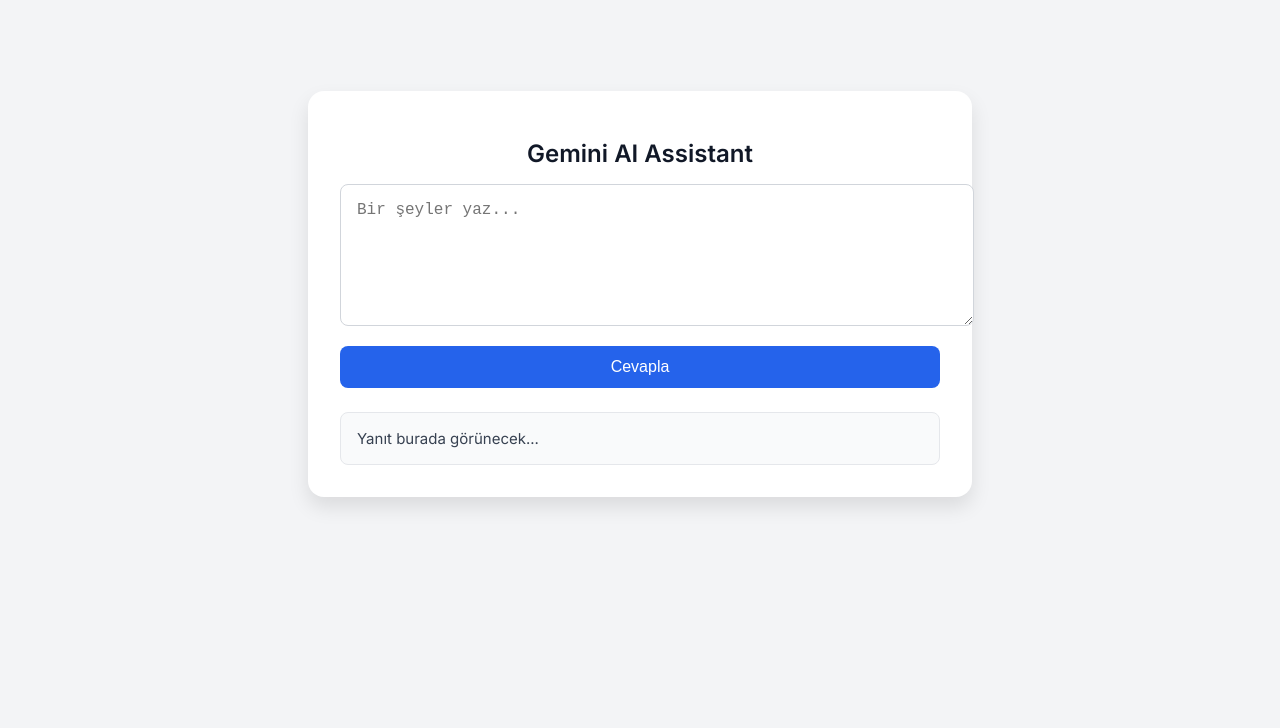
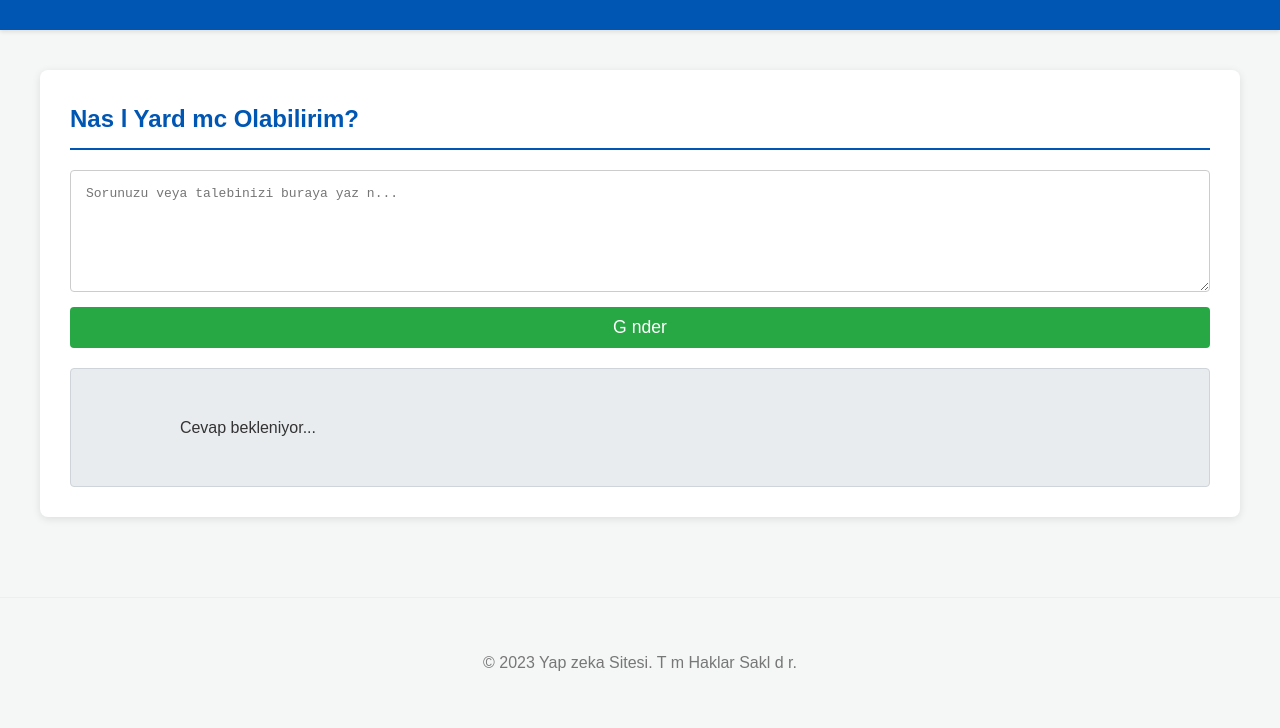
Before and after one commit to ferhadsultan98/testing, a plain HTML site: page index.html in a window 1280 px wide. Shown: the part 106-834 px from the top of the page. Before the commit the page ends 800 px from the top, so only its background shows below. Drawn offline with Linux system fonts and the light colour scheme.

Commit message:
Update index.html.

```diff
--- a/index.html
+++ b/index.html
@@ -1,110 +1,233 @@
 <!DOCTYPE html>
-<html lang="en">
+<html lang="tr">
 <head>
     <meta charset="UTF-8">
-  <title>Gemini AI Chat</title>
     <meta name="viewport" content="width=device-width, initial-scale=1.0">
-  <link href="https://fonts.googleapis.com/css2?family=Inter:wght@400;600&display=swap" rel="stylesheet">
+    <title>Yap zeka Sitesi</title>
     <style>
         body {
+            font-family: 'Arial', sans-serif;
             margin: 0;
             padding: 0;
-      font-family: 'Inter', sans-serif;
-      background: #f3f4f6;
-      display: flex;
-      justify-content: center;
-      align-items: center;
-      height: 100vh;
+            background-color: #f4f7f6;
+            color: #333;
+            line-height: 1.6;
         }
 
         .container {
-      background: #fff;
-      padding: 2rem;
-      border-radius: 16px;
-      box-shadow: 0 10px 20px rgba(0,0,0,0.1);
-      width: 90%;
-      max-width: 600px;
+            max-width: 1200px;
+            margin: 0 auto;
+            padding: 20px;
         }
 
-    h1 {
-      font-size: 24px;
-      margin-bottom: 1rem;
+        header {
+            background-color: #0056b3;
+            color: white;
+            padding: 1rem 0;
             text-align: center;
-      color: #111827;
+            box-shadow: 0 2px 4px rgba(0, 0, 0, 0.1);
         }
 
-    textarea {
-      width: 100%;
-      padding: 1rem;
-      font-size: 16px;
-      border-radius: 8px;
-      border: 1px solid #d1d5db;
-      resize: vertical;
+        header h1 {
+            margin: 0;
+            font-size: 2.5em;
         }
 
-    button {
-      margin-top: 1rem;
-      width: 100%;
-      background: #2563eb;
-      color: white;
-      padding: 0.75rem;
-      font-size: 16px;
-      border: none;
-      border-radius: 8px;
-      cursor: pointer;
-      transition: background 0.3s ease;
+        main {
+            padding: 20px 0;
         }
 
-    button:hover {
-      background: #1e40af;
+        .ai-section {
+            background-color: #fff;
+            padding: 30px;
+            border-radius: 8px;
+            box-shadow: 0 2px 8px rgba(0, 0, 0, 0.1);
+            margin-bottom: 20px;
         }
 
-    .response {
-      margin-top: 1.5rem;
-      background: #f9fafb;
-      padding: 1rem;
-      border-radius: 8px;
-      font-size: 15px;
-      white-space: pre-wrap;
-      color: #374151;
-      border: 1px solid #e5e7eb;
-      max-height: 300px;
-      overflow-y: auto;
+        .ai-section h2 {
+            color: #0056b3;
+            margin-top: 0;
+            border-bottom: 2px solid #0056b3;
+            padding-bottom: 10px;
+            margin-bottom: 20px;
+        }
+
+        .ai-input-area {
+            display: flex;
+            flex-direction: column;
+            gap: 15px;
+        }
+
+        .ai-input-area textarea {
+            width: 100%;
+            padding: 15px;
+            border: 1px solid #ccc;
+            border-radius: 4px;
+            font-size: 1em;
+            box-sizing: border-box; /* Include padding in element's total width and height */
+            resize: vertical; /* Allow vertical resizing */
+        }
+
+        .ai-input-area button {
+            background-color: #28a745;
+            color: white;
+            padding: 10px 20px;
+            border: none;
+            border-radius: 4px;
+            cursor: pointer;
+            font-size: 1.1em;
+            transition: background-color 0.3s ease;
+        }
+
+        .ai-input-area button:hover {
+            background-color: #218838;
+        }
+
+        .ai-output-area {
+            margin-top: 20px;
+            padding: 20px;
+            background-color: #e9ecef;
+            border: 1px solid #ced4da;
+            border-radius: 4px;
+            white-space: pre-wrap; /* Preserve whitespace and wrap text */
+            word-wrap: break-word; /* Break long words */
+        }
+
+        footer {
+            text-align: center;
+            padding: 1rem 0;
+            margin-top: 20px;
+            color: #777;
+            border-top: 1px solid #eee;
+        }
+
+        /* Responsive Design */
+        @media (max-width: 768px) {
+            header h1 {
+                font-size: 2em;
+            }
+
+            .container {
+                padding: 15px;
+            }
+
+            .ai-section {
+                padding: 20px;
+            }
+
+            .ai-input-area textarea {
+                font-size: 0.9em;
+            }
+
+            .ai-input-area button {
+                font-size: 1em;
+                padding: 10px 15px;
+            }
+        }
+
+        @media (max-width: 480px) {
+            header h1 {
+                font-size: 1.8em;
+            }
+
+            .container {
+                padding: 10px;
+            }
+
+            .ai-section {
+                padding: 15px;
+            }
+
+            .ai-input-area {
+                gap: 10px;
+            }
+
+            .ai-input-area textarea {
+                font-size: 0.8em;
+            }
+
+            .ai-input-area button {
+                font-size: 0.9em;
+                padding: 8px 12px;
+            }
         }
     </style>
 </head>
 <body>
+
+    <header>
         <div class="container">
-    <h1>Gemini AI Assistant</h1>
-    <textarea id="prompt" rows="6" placeholder="Bir şeyler yaz..."></textarea>
-    <button onclick="askGemini()">Cevapla</button>
-    <div class="response" id="result">Yanıt burada görünecek...</div>
+            <h1>Yap zeka Asistan n z</h1>
         </div>
+    </header>
+
+    <main>
+        <div class="container">
+            <section class="ai-section">
+                <h2>Nas l Yard mc Olabilirim?</h2>
+                <div class="ai-input-area">
+                    <textarea id="userInput" rows="6" placeholder="Sorunuzu veya talebinizi buraya yaz n..."></textarea>
+                    <button id="sendButton">G nder</button>
+                </div>
+                <div class="ai-output-area" id="aiOutput">
+                    Cevap bekleniyor...
+                </div>
+            </section>
+        </div>
+    </main>
+
+    <footer>
+        <div class="container">
+            <p>&copy; 2023 Yap zeka Sitesi. T m Haklar Sakl d r.</p>
+        </div>
+    </footer>
 
     <script>
-    async function askGemini() {
-      const prompt = document.getElementById('prompt').value;
-      const resultDiv = document.getElementById('result');
-      resultDiv.textContent = 'Yanıt alınıyor...';
+        document.getElementById('sendButton').addEventListener('click', function() {
+            const userInput = document.getElementById('userInput').value;
+            const aiOutput = document.getElementById('aiOutput');
 
-      try {
-        const response = await fetch('https://generativelanguage.googleapis.com/v1beta/models/gemini-pro:generateContent?key=AIzaSyCOdjR0BEpjdsnNi9ENg35YNY8DSWa3Rkk', {
+            if (userInput.trim() === '') {
+                aiOutput.textContent = 'L tfen bir metin girin.';
+                return;
+            }
+
+            // Bu k s ma yap zeka API nize ba lanacak kodlar gelecek.
+            // rne in, fetch() kullanarak bir API'ye POST iste i g nderebilirsiniz.
+            // API'den gelen cevab 'aiOutput' div'ine yazacaks n z.
+
+            aiOutput.textContent = 'Yap zeka cevapliyor...'; // Cevap gelene kadar ge ici metin
+
+            console.log('Kullan c girdisi:', userInput);
+
+            // ÖRNEK: API çe imi (Gerçek API anahtar ve uç nokta kullan n)
+            /*
+            fetch('https://your-ai-api-endpoint.com/generate', {
                 method: 'POST',
                 headers: {
-            'Content-Type': 'application/json'
+                    'Content-Type': 'application/json',
+                    'Authorization': 'BAIzaSyD8jmdvQv3_0a3PnPc_FlP147NCuINPUCI' // API anahtar n z buraya koyun
                 },
-          body: JSON.stringify({
-            contents: [{ parts: [{ text: prompt }] }]
+                body: JSON.stringify({ prompt: userInput })
             })
+            .then(response => response.json())
+            .then(data => {
+                // API'den gelen cevab i leyin ve ekrana yaz n
+                aiOutput.textContent = data.generatedText; // API cevab n n yap s na g re de i tirin
+            })
+            .catch(error => {
+                console.error('API hatas:', error);
+                aiOutput.textContent = 'Bir hata olu tu. L tfen tekrar deneyin.';
             });
+            */
 
-        const data = await response.json();
-        const text = data.candidates?.[0]?.content?.parts?.[0]?.text || 'Yanıt alınamadı.';
-        resultDiv.textContent = text;
-      } catch (error) {
-        resultDiv.textContent = 'Hata oluştu: ' + error.message;
-      }
-    }
+            // API ba lant s yap lmad i in ge ici bir cevap g sterelim
+            setTimeout(() => {
+                aiOutput.textContent = `Girdi iniz metin: "${userInput}"\n\nBu alana yap zekan n cevab gelecek. API ba lant s n z kurman z gerekiyor.`;
+            }, 1000); // 1 saniye sonra ge ici cevap g ster
+        });
     </script>
+
 </body>
 </html>
```
Lines whose indentation alone changed are shown as unchanged.
